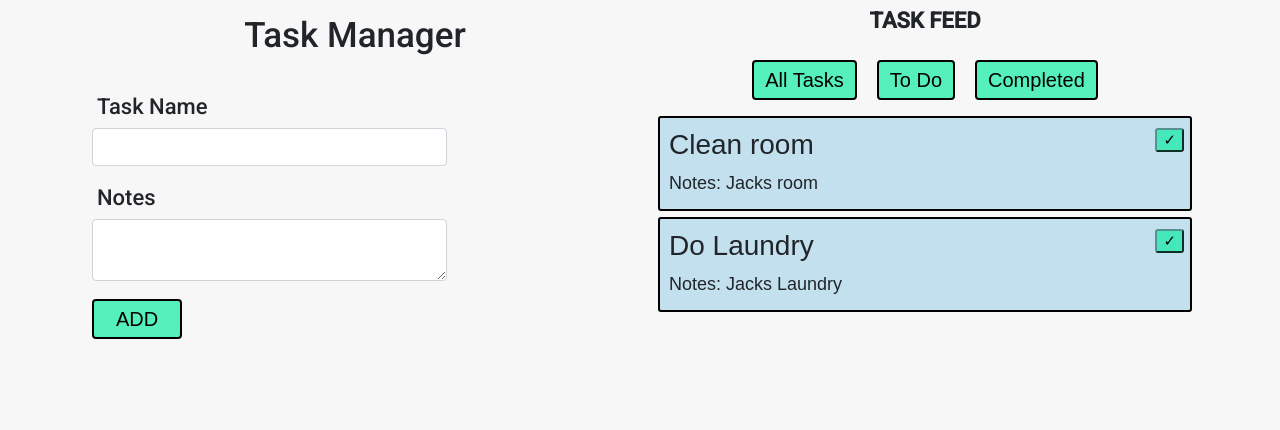
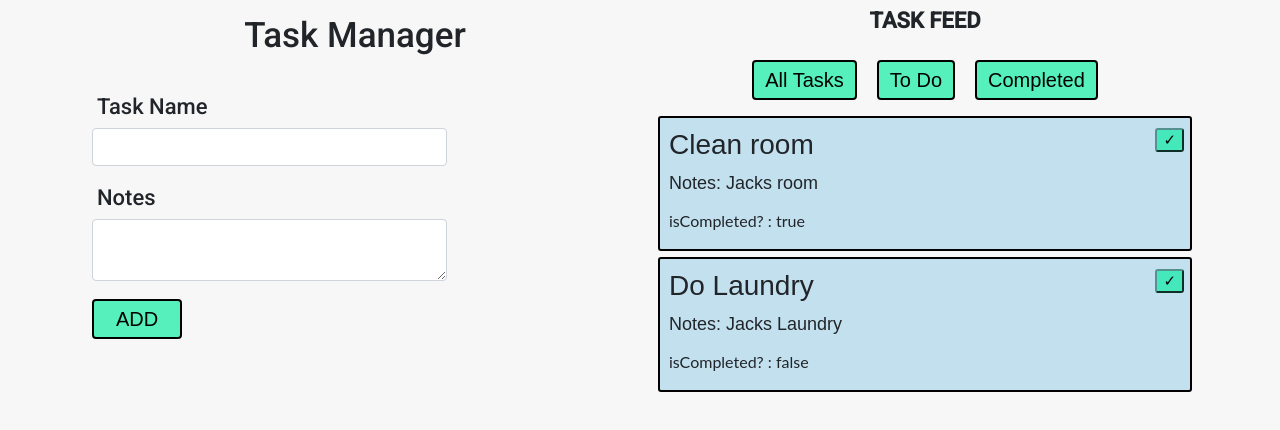
Before and after one commit to JacksCreations/TaskManager, a React (Create React App) app: page / in a window 1280 px wide. Shown: the top 430 px of the page. Built offline with nearby package versions, Linux system fonts and the light colour scheme; a web font is replaced by a local one.

Commit message:
1 file modified

```diff
--- a/src/components/Task.js
+++ b/src/components/Task.js
@@ -17,6 +17,7 @@ const Task = ({ task, onDelete }) => {
         </button>
       </h3>
       <div>{detectNotes()}</div>
+      <p>isCompleted? : {String(task.completed)}</p>
     </div>
   );
 };
```
